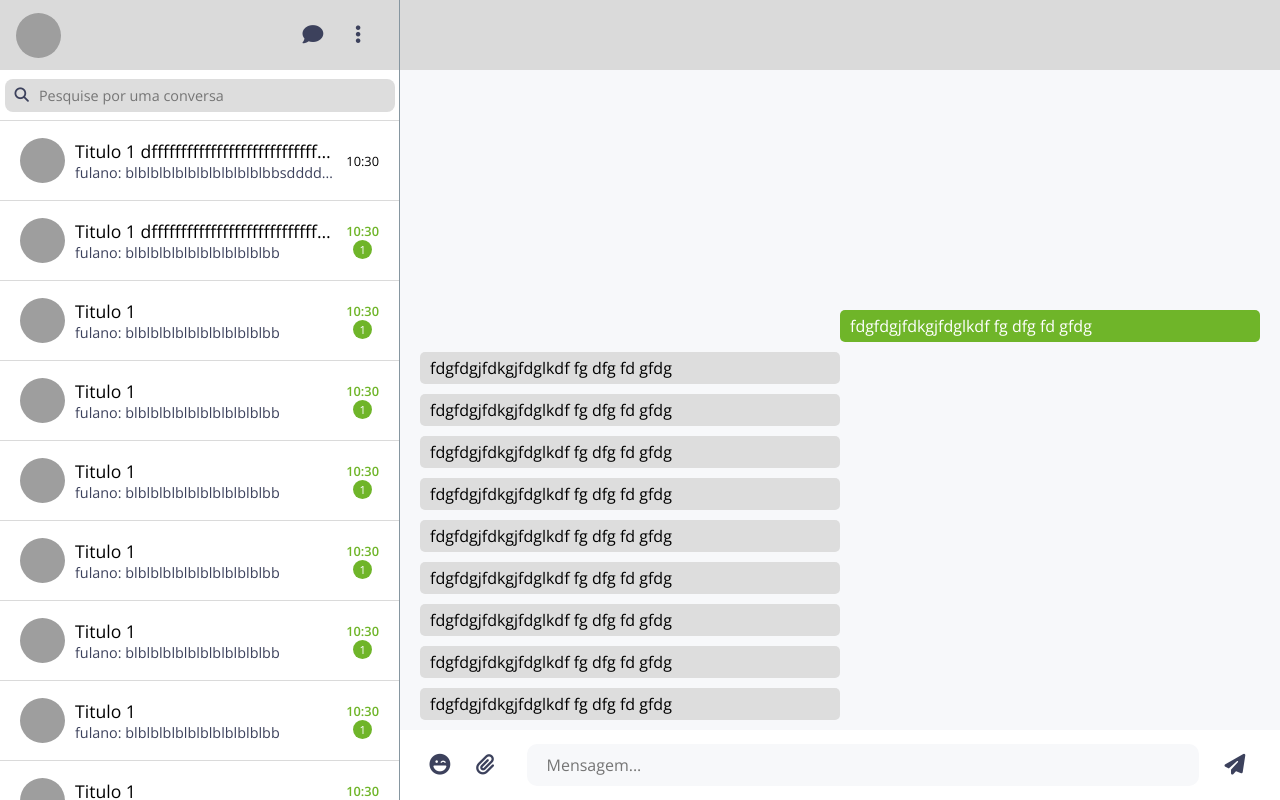
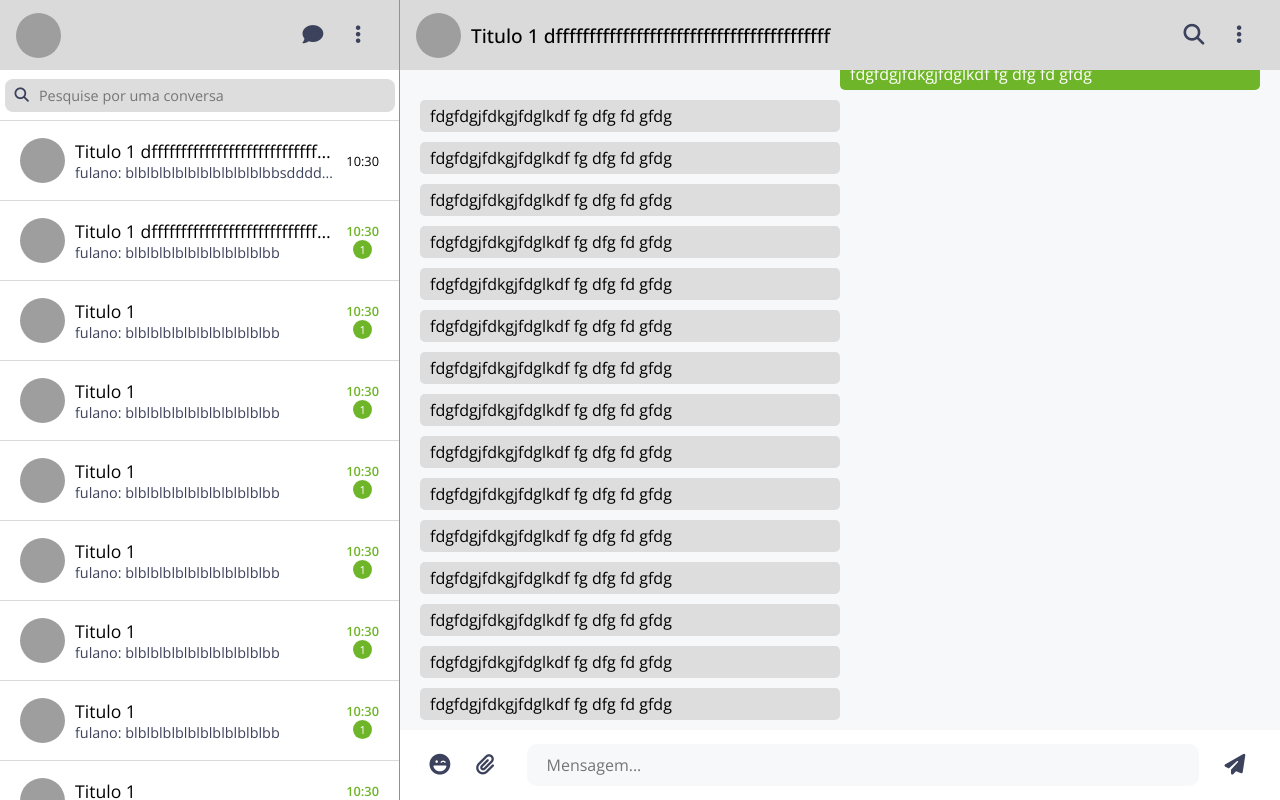
Before and after one commit to mytionbr/reallive-client, an Angular app: page /app in a window 1280 px wide. Both pictures are taken after a click on the element 199 px from the left and 160 px from the top of the page. Built offline with nearby package versions, Linux system fonts and the light colour scheme; grey boxes are pictures that could not be loaded.

Commit message:
fix bug when selecting chat room in sidebar

```diff
--- a/src/app/components/web-app/chat/chat.component.scss
+++ b/src/app/components/web-app/chat/chat.component.scss
@@ -15,6 +15,7 @@
     .chat-messages{
         grid-area: messages;
         overflow: hidden;
+        overflow-y: auto;
     }
 
     .chat-input{
--- a/src/app/components/web-app/chat/chat.component.ts
+++ b/src/app/components/web-app/chat/chat.component.ts
@@ -1,4 +1,4 @@
-import { Component, OnInit } from '@angular/core';
+import { Component, Input, OnChanges, OnInit, SimpleChanges } from '@angular/core';
 import { Subscription } from 'rxjs';
 import { ChatService } from 'src/app/services/chat.service';
 import { SelectChatService } from 'src/app/services/select-chat.service';
@@ -9,20 +9,28 @@ import { Chat } from '../../../models/chat';
   templateUrl: './chat.component.html',
   styleUrls: ['./chat.component.scss']
 })
-export class ChatComponent implements OnInit {
+export class ChatComponent implements OnInit, OnChanges {
 
-  selectedChat: Subscription;
-  chat: Chat | undefined = undefined;
+  @Input() currentChatId: string | undefined;
+  chat: Chat | undefined;
 
-  constructor(private selectChatService: SelectChatService, private chatService: ChatService) {
-    this.selectedChat = this.selectChatService.getUpdate().subscribe(
-      result => {
-        this.chat = this.chatService.getChatById(result);
-      }
-    )
+  constructor(private chatService: ChatService) {}
+  ngOnChanges(changes: SimpleChanges): void {
+    const updatedChatId = changes['currentChatId'].currentValue
+    this.updateChat(updatedChatId);
+
   }
 
   ngOnInit(): void {
+
+    if(this.currentChatId){
+     this.updateChat(this.currentChatId)
+    }
+
+  }
+
+  updateChat(chatId: string): void {
+    this.chat = this.chatService.getChatById(chatId);
   }
 
 }
--- a/src/app/layouts/web-app/web-app.component.html
+++ b/src/app/layouts/web-app/web-app.component.html
@@ -4,6 +4,6 @@
     </div>
     <div class="channel-container">
             <app-default-page  *ngIf="!currentChatId"></app-default-page>
-            <app-chat *ngIf="currentChatId"></app-chat>
+            <app-chat *ngIf="currentChatId" [currentChatId]="currentChatId" ></app-chat>
     </div>
 </div>
--- a/src/app/layouts/web-app/web-app.component.ts
+++ b/src/app/layouts/web-app/web-app.component.ts
@@ -10,19 +10,18 @@ import { SelectChatService } from 'src/app/services/select-chat.service';
 })
 export class WebAppComponent implements OnInit {
 
-  currentChatId: String | undefined = undefined;
-  selectedChat: Subscription;
-
+  currentChatId: string | undefined = undefined;
+  selectedChat: Subscription = new Subscription();
 
   constructor(private selectChat: SelectChatService, private chatService: ChatService) {
+  }
+
+  ngOnInit(): void {
     this.selectedChat = this.selectChat.getUpdate().subscribe(
       result => {
         this.currentChatId = result;
       }
     )
-  }
-
-  ngOnInit(): void {
 
   }
 
--- a/src/app/mocks/messages.ts
+++ b/src/app/mocks/messages.ts
@@ -71,4 +71,46 @@ export const MESSAGES: Message[] = [
             id: '10'
         }
     },
+    {
+        id: '12',
+        text: "fdgfdgjfdkgjfdglkdf fg dfg fd gfdg",
+        user: {
+            id: '10'
+        }
+    },
+    {
+        id: '12',
+        text: "fdgfdgjfdkgjfdglkdf fg dfg fd gfdg",
+        user: {
+            id: '10'
+        }
+    },
+    {
+        id: '12',
+        text: "fdgfdgjfdkgjfdglkdf fg dfg fd gfdg",
+        user: {
+            id: '10'
+        }
+    },
+    {
+        id: '12',
+        text: "fdgfdgjfdkgjfdglkdf fg dfg fd gfdg",
+        user: {
+            id: '10'
+        }
+    },
+    {
+        id: '12',
+        text: "fdgfdgjfdkgjfdglkdf fg dfg fd gfdg",
+        user: {
+            id: '10'
+        }
+    },
+    {
+        id: '12',
+        text: "fdgfdgjfdkgjfdglkdf fg dfg fd gfdg",
+        user: {
+            id: '10'
+        }
+    },
 ]
--- a/src/app/services/select-chat.service.ts
+++ b/src/app/services/select-chat.service.ts
@@ -8,7 +8,7 @@ export class SelectChatService {
 
   private selectedChat = new Subject<any>();
 
-  sendUpdate(value: String){
+  sendUpdate(value: string){
     this.selectedChat.next(value);
   }
 
@@ -16,5 +16,6 @@ export class SelectChatService {
     return this.selectedChat.asObservable();
   }
 
-  constructor() { }
+  constructor() {
+  }
 }
```
